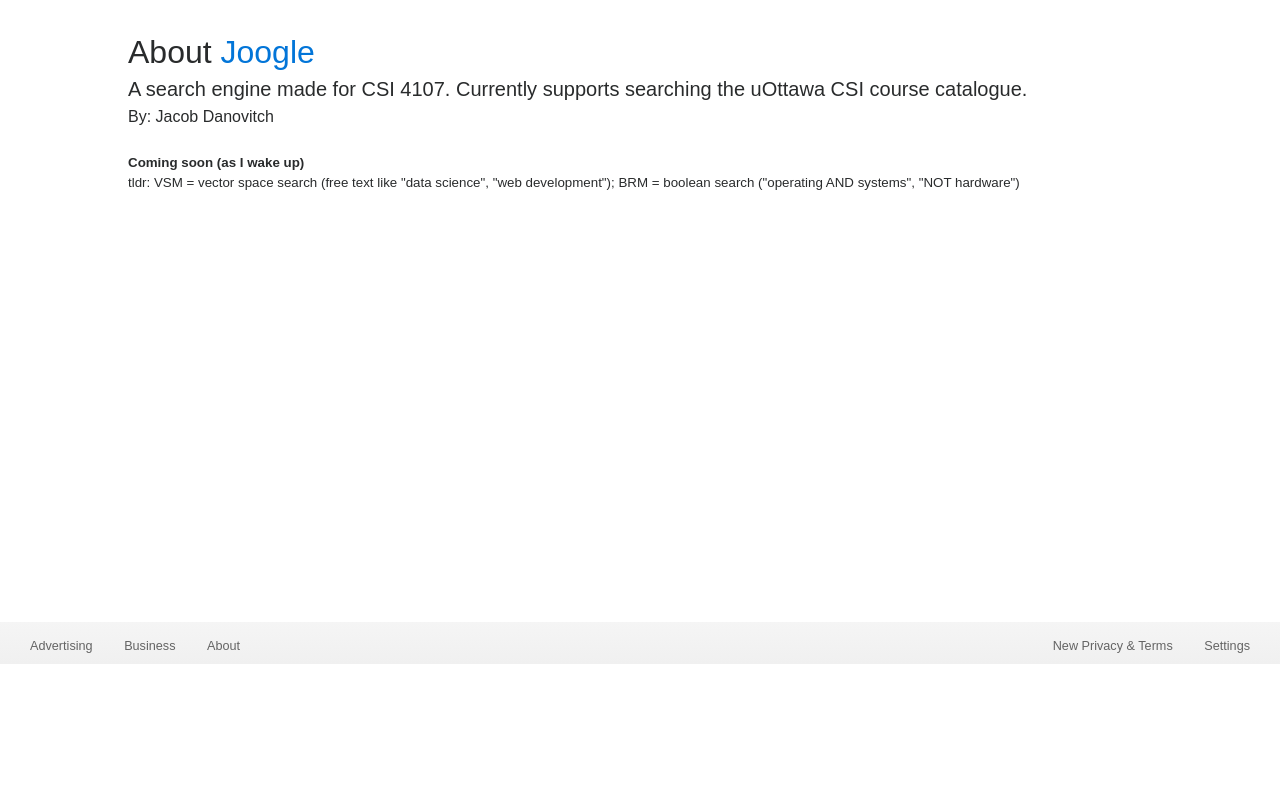
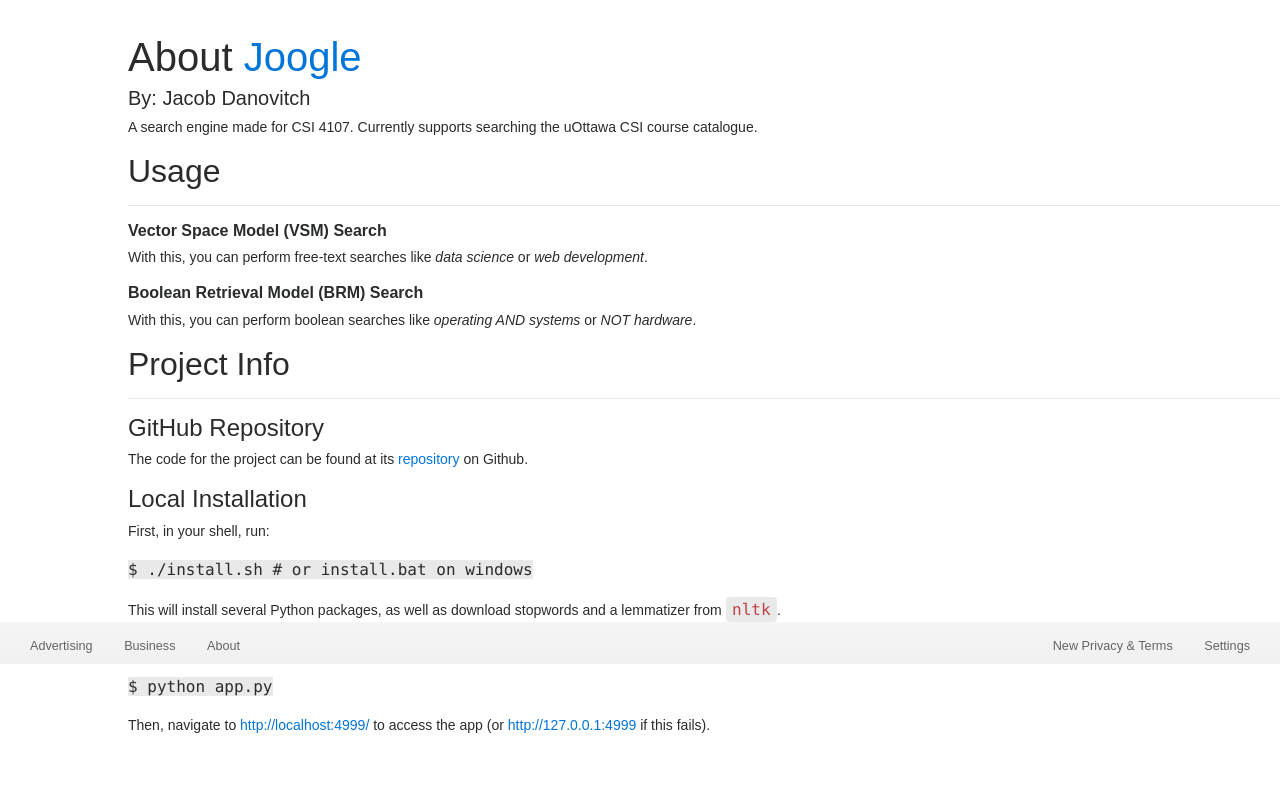
Before and after one commit to jacobdanovitch/Joogle, a Flask app: page /about in a window 1280 px wide. Shown: the part 136-936 px from the top of the page. Before the commit the page ends 800 px from the top, so only its background shows below. Run offline with Flask 2, Linux system fonts and the light colour scheme; some libraries are stand-ins or nearby versions.

Commit message:
fuck if i know

```diff
--- a/app.py
+++ b/app.py
@@ -66,7 +66,8 @@ def search_brm():
   try:
     correction = brm_model.check_spelling(query)
     (_, title), (_, body) = brm_model.query(query).to_dict().items()
-  except:
+  except Exception as e:
+    print(e.with_traceback(e.__traceback__))
     df = pd.DataFrame(columns=["title", "body"])
     (_, title), (_, body) = df.to_dict().items()
     print("err")
--- a/spelling.py
+++ b/spelling.py
@@ -11,7 +11,7 @@ def match(m, vocab):
     return {w: ratio(chars, m) for (w, chars) in vocab.items()}
 
 def spell_check(m, vocab, threshold=0.75, min_word_len=4):
-    if m in vocab or len(m) < min_word_len or word in stopwords.words():
+    if m in vocab or len(m) < min_word_len or m in stopwords.words():
         return [(m, 1)]
 
     matches = match(m, vocab)
--- a/templates/about.html
+++ b/templates/about.html
@@ -4,6 +4,7 @@
 {% block head %}
   {{ super() }}
   <link rel="stylesheet" href="{{ url_for('static', filename='css/results.css')}}" />
+  <link rel="stylesheet" href="{{ url_for('static', filename='css/about.css')}}" />
   <link rel="stylesheet" href="{{ url_for('static', filename='css/codepen_clone.css')}}" />
 
   <script src="{{ url_for('static', filename='js/data.js')}}"></script>
@@ -37,12 +38,38 @@
   </div>
 </header>
 
-<div id="results">
+<div id="about">
+<!--
   <h2 style="margin-top: 3%;">About <a href="https://github.com/jacobdanovitch/Joogle">Joogle</a></h2>
-  <h5>A search engine made for CSI 4107. Currently supports searching the uOttawa CSI course catalogue.</h5>
+  <p>A search engine made for CSI 4107. Currently supports searching the uOttawa CSI course catalogue.</p>
   <h6>By: Jacob Danovitch</h6>
   <br/>
   <strong>Coming soon (as I wake up)</strong>
   <p>tldr: VSM = vector space search (free text like "data science", "web development"); BRM = boolean search ("operating AND systems", "NOT hardware")</p>
+-->
+<h1 style="margin-top: 3%;">About <a href="https://github.com/jacobdanovitch/Joogle">Joogle</a></h1>
+<h5>By: Jacob Danovitch</h5>
+<p>A search engine made for CSI 4107. Currently supports searching the uOttawa CSI course catalogue.</p>
+
+<h2>Usage</h4>
+<hr/>
+<h6><strong>Vector Space Model (VSM) Search</strong></h6>
+<p>With this, you can perform free-text searches like <em>data science</em> or <em>web development</em>.</p>
+<h6><strong>Boolean Retrieval Model (BRM) Search</strong></h6>
+<p>With this, you can perform boolean searches like <em>operating AND systems</em> or <em>NOT hardware</em>.</p>
+
+<h2>Project Info</h2>
+<hr/>
+<h4>GitHub Repository</h4>
+<p>The code for the project can be found at its <a href="https://github.com/jacobdanovitch/Joogle">repository</a> on Github.</p>
+<h4>Local Installation</h4>
+<p>First, in your shell, run:</p>
+<pre><code class='language-shell' lang='shell'>$ ./install.sh # or install.bat on windows
+</code></pre>
+<p>This will install several Python packages, as well as download stopwords and a lemmatizer from <code>nltk</code>. </p>
+<p>Then, to run the app, run:</p>
+<pre><code class='language-shell' lang='shell'>$ python app.py
+</code></pre>
+<p>Then, navigate to <a href='http://localhost:4999/' target='_blank' class='url'>http://localhost:4999/</a> to access the app (or <a href='http://127.0.0.1:4999' target='_blank' class='url'>http://127.0.0.1:4999</a> if this fails).</p>
 </div>
 {% endblock %}
--- /dev/null
+++ b/templates/static/css/about.css
@@ -0,0 +1,12 @@
+#about {
+  margin-left: 10%;
+}
+
+#about p {
+  font-size: 14px;
+}
+
+#about code {
+  background-color: #e9e9e9;
+  font-size: 16px;
+}
--- a/templates/static/css/base.css
+++ b/templates/static/css/base.css
@@ -5,6 +5,10 @@ body {
 
 a {
 	text-decoration: none;
+}
+
+input {
+  text-indent: 2.25%;
 }
 
 a:hover {
```
Also changed, not shown: aboutcontent.html (added, +30 -0 lines), README.md.
